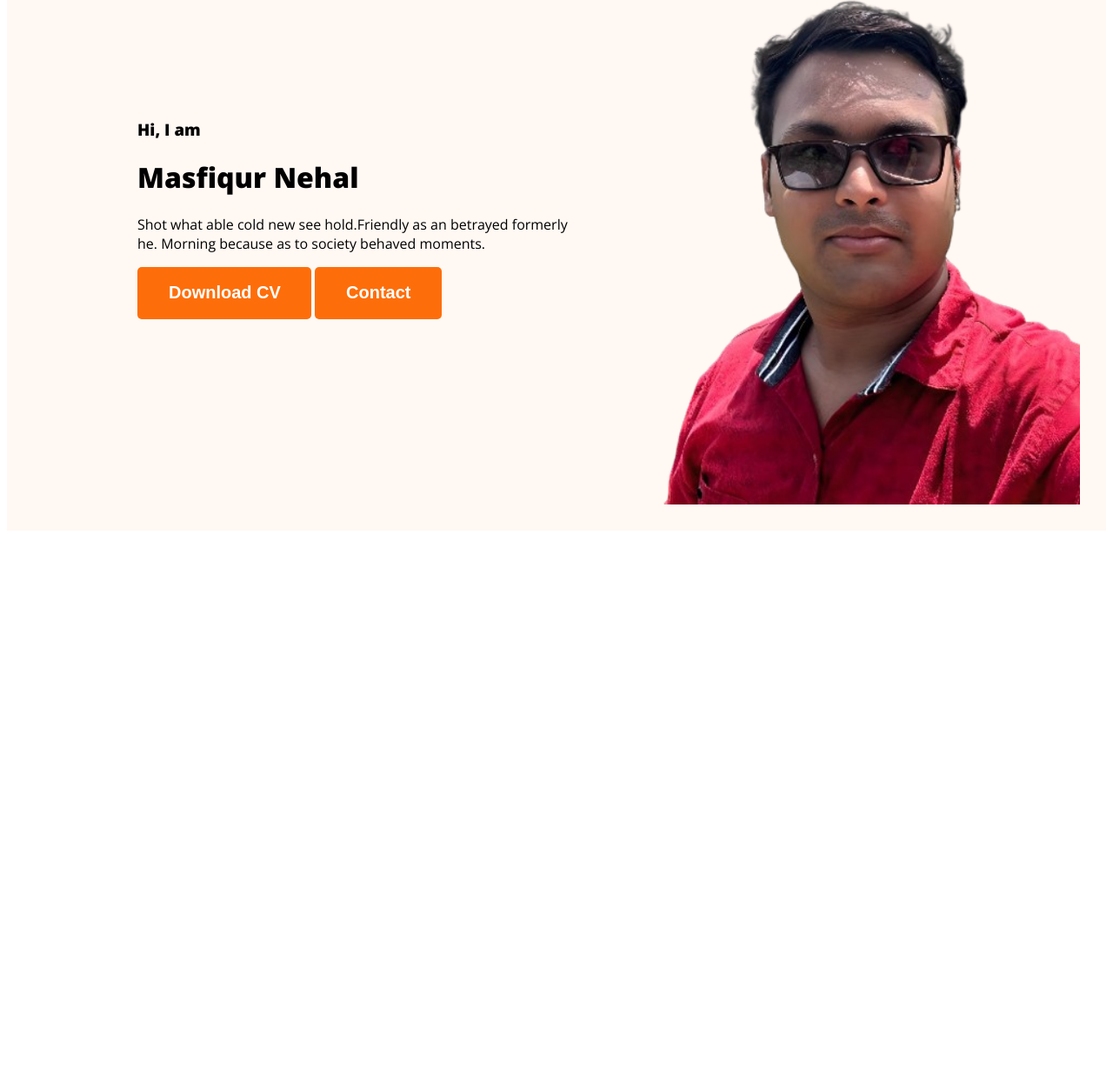
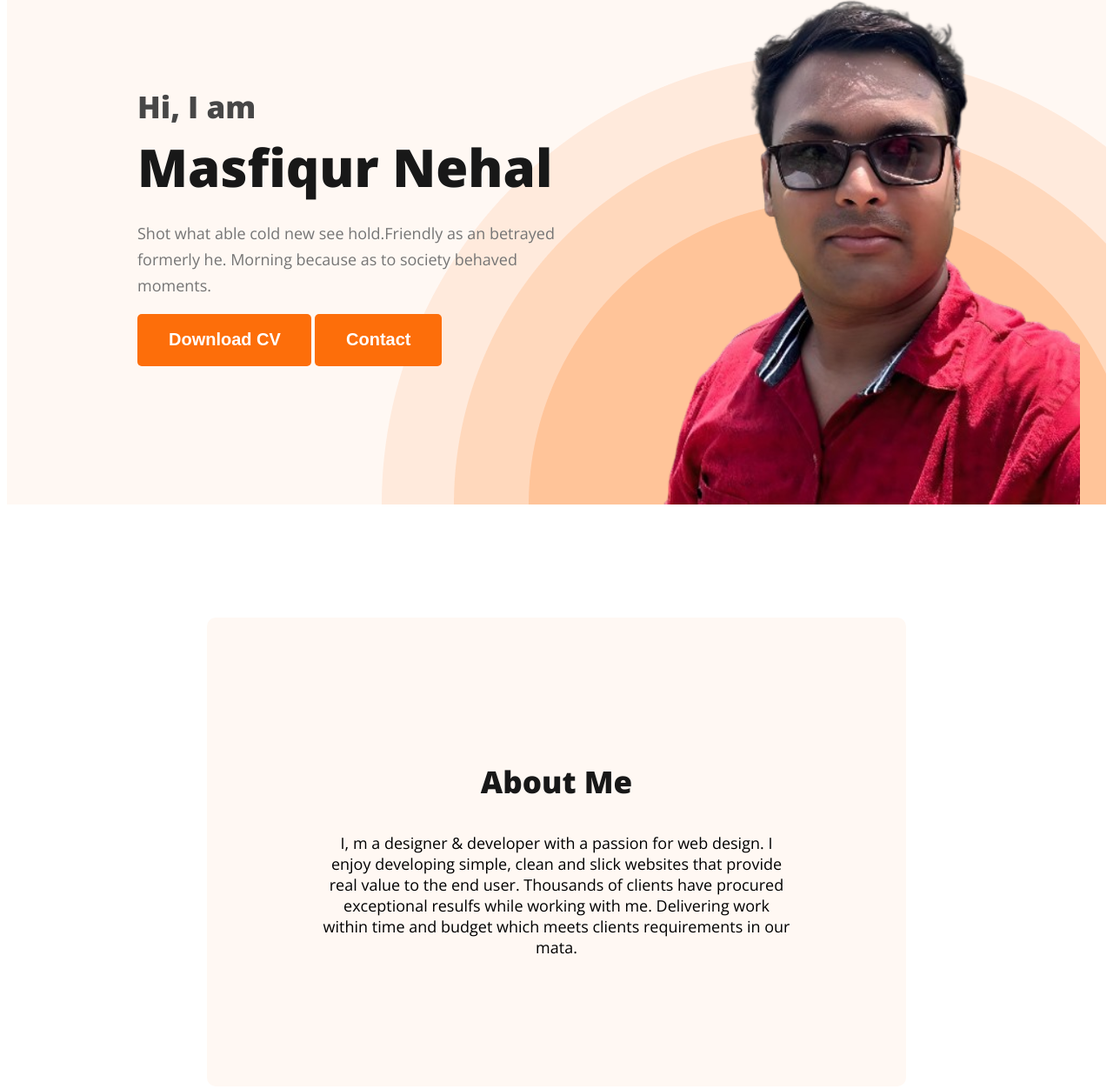
Before and after one commit to MasfiqurNehal/Protfolio, a plain HTML site: page index.html in a window 1280 px wide. Shown: the part 285-1537 px from the top of the page at 87% size. Before the commit the page ends 903 px from the top, so only its background shows below. Drawn offline with nearby package versions, Linux system fonts and the light colour scheme.

Commit message:
main section

```diff
--- a/index.html
+++ b/index.html
@@ -28,13 +28,19 @@
             <div class="banner-content">
                 <h3 class="banner-greeting">Hi, I  am</h3>
                 <h1 class="banner-title">Masfiqur Nehal</h1>
-                <p>Shot what able cold new see hold.Friendly as an betrayed formerly he. Morning because as to society behaved moments.</p>
+                <p class="banner-description">Shot what able cold new see hold.Friendly as an betrayed formerly he. Morning because as to society behaved moments.</p>
                 <button class="btn-primary">Download CV</button>
                 <button class="btn-primary">Contact</button>
             </div>
             <img class="profile-pic" src="picture/nehal web picture.png" alt="Nehal's picture">
         </div>
     </header>
+    <main>
+     <section class="about">
+        <h3 class="section-title">About Me</h3>
+        <p class="section-description">I, m a designer & developer with a passion for web design. I enjoy developing simple, clean and slick websites that provide real value to the end user. Thousands of clients have procured exceptional resulfs while working with me. Delivering work within time and budget which meets clients requirements in our mata.</p>
+     </section>
+    </main>
 
 </body>
 
--- a/styles/protfolio.css
+++ b/styles/protfolio.css
@@ -48,17 +48,74 @@ nav a {
     text-decoration: none;
     color: #474747;
 }
+
 /* header related style*/
-.header{
+.header {
     background-color: #FFF8F3;
+    background-image: url('../picture/header_bg.png');
+    background-repeat: no-repeat;
+    background-position: bottom right;
+    margin-bottom: 130px;
 }
-.banner{
-    padding: 30px 30px 30px 150px;
+
+.banner {
+    padding: 30px 30px 0px 150px;
     display: flex;
     align-items: center;
+    justify-content: space-between;
 }
-.banner .profile-pic{
+
+.banner-content {
+    max-width: 500px;
+}
+
+.banner .profile-pic {
     width: 584px;
     height: 676px;
     flex-shrink: 0;
 }
+
+.banner-greeting {
+    color: #474747;
+    font-size: 35px;
+    font-weight: 600;
+    margin-bottom: 0;
+}
+
+.banner-title {
+    color: #181818;
+    font-size: 60px;
+    font-weight: 700;
+    margin-top: 5px;
+    margin-bottom: 20px;
+}
+
+.banner-description {
+    margin-top: 0;
+    color: #757575;
+    font-size: 18px;
+    font-weight: 400;
+    line-height: 30px;
+}
+/* main section styles */
+
+/* about section styles */
+.about{
+    padding: 130px;
+    border-radius: 10px;
+    background-color: #FFF8F3;
+    margin-top: 0px;
+    margin-left: 230px;
+    margin-right: 230px;
+}
+.section-title{
+    color: #181818;
+    text-align: center;
+    font-size: 35px;
+    font-weight: 700;
+}
+.section-description{
+    text-align: center;
+    font-size: 18px;
+    font-weight: 400;
+}
```
Also changed, not shown: picture/developer.png (added), picture/header_bg.png (added).
